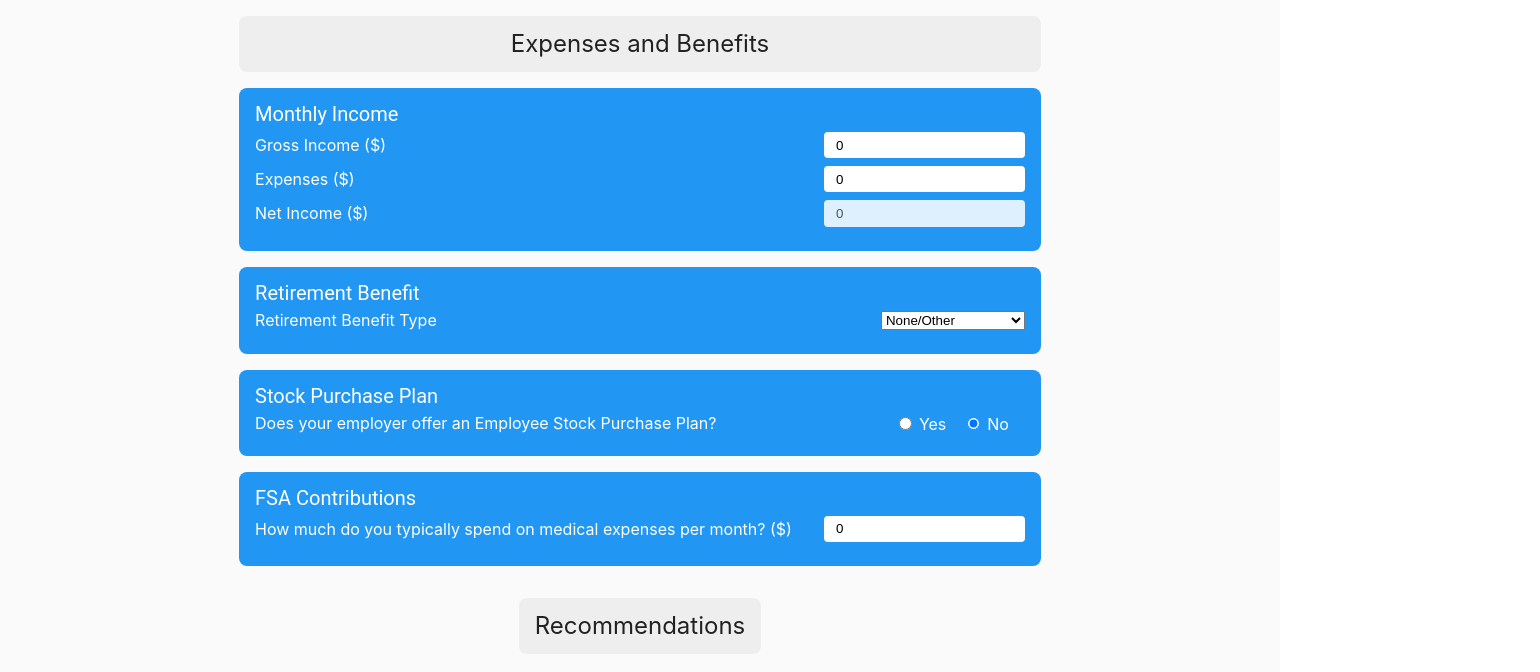
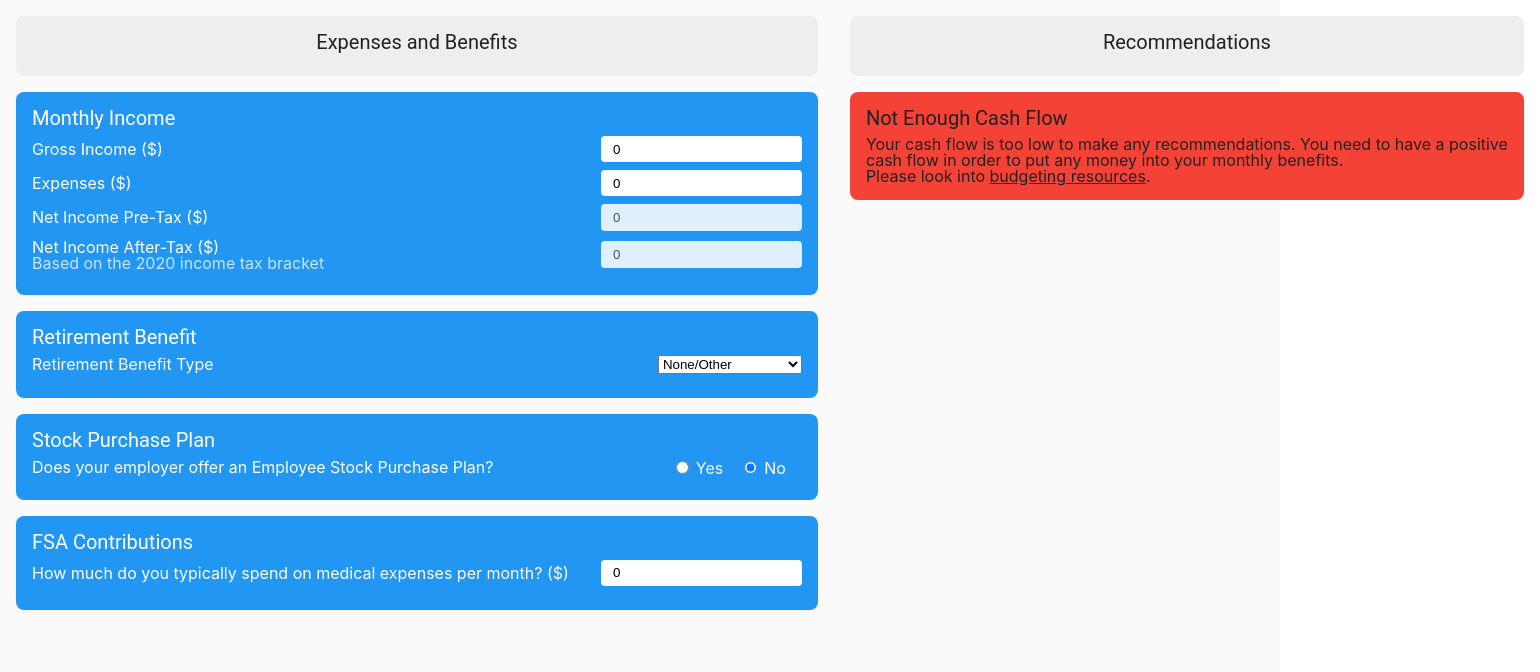
Before and after one commit to ArcticZeroo/hdfs, a React (Create React App) app: page / in a window 1280 px wide. Shown: the top 672 px of the page, 1540 px wide, since content can reach past the window. Built offline with nearby package versions, Linux system fonts and the light colour scheme.

Commit message:
Add error cards and after-tax income

```diff
--- /dev/null
+++ b/src/api/tax/tax-bracket.ts
@@ -0,0 +1,15 @@
+import { incomeBrackets2020 } from '../../constants/income-bracket';
+
+export const getTotalTax = (income: number) => {
+    let totalTax = 0;
+
+    for (const [[minBound, maxBound], taxRate] of incomeBrackets2020) {
+        const taxableAmount = Math.min(income, maxBound) - minBound;
+        totalTax += taxableAmount * taxRate;
+        if (income <= maxBound) {
+            break;
+        }
+    }
+
+    return totalTax;
+};
--- a/src/components/benefits/income/income-and-expenses.tsx
+++ b/src/components/benefits/income/income-and-expenses.tsx
@@ -1,12 +1,17 @@
 import React from 'react';
+import { getTotalTax } from '../../../api/tax/tax-bracket';
 import { useExpenses, useGrossIncome } from '../../../hooks/query-params';
+import { MathUtil } from '../../../util/math';
 import { Card, CardBody, CardTitle } from '../../card/card';
 import { Label, LabelAndInputContainer, Input, BoundedNumberInput } from '../../input/labels-and-input';
+import { Hint } from '../../styled/hint';
 
 export const IncomeAndExpenses: React.FC = () => {
     const [grossIncome, setGrossIncome] = useGrossIncome();
     const [expenses, setExpenses] = useExpenses();
     const netIncome = grossIncome - expenses;
+    const taxAmount = getTotalTax(grossIncome * 12);
+    const afterTax = MathUtil.toFixed(netIncome - (taxAmount / 12), 2);
 
     return (
         <Card>
@@ -28,9 +33,16 @@ export const IncomeAndExpenses: React.FC = () => {
                 </LabelAndInputContainer>
                 <LabelAndInputContainer>
                     <Label>
-                        Net Income ($)
+                        Net Income Pre-Tax ($)
                     </Label>
                     <Input type="number" disabled={true} value={netIncome}/>
+                </LabelAndInputContainer>
+                <LabelAndInputContainer>
+                    <Label>
+                        Net Income After-Tax ($)<br/>
+                        <Hint>Based on the 2020 income tax bracket</Hint>
+                    </Label>
+                    <Input type="number" disabled={true} value={afterTax}/>
                 </LabelAndInputContainer>
             </CardBody>
         </Card>
--- a/src/components/card/card.tsx
+++ b/src/components/card/card.tsx
@@ -9,17 +9,19 @@ export const CardContainer = styled.div`
   margin: 1rem;
 `;
 
-export const CardTitle = styled.div`
+const cardTitleStyle = `
   font-family: "Google Sans", "Product Sans", "Roboto", sans-serif;
   font-size: 1.25em;
   margin-bottom: 0.5rem;
 `;
 
+export const CardTitle = styled.div`${cardTitleStyle}`;
+
 export const CardBody = styled.div``;
 
 export const CenteredCardTitle = styled.div`
+  ${cardTitleStyle};
   text-align: center;
-  font-size: 1.5rem;
 `;
 
 export interface ICardProps {
@@ -53,7 +55,8 @@ export const AccentCard: React.FC<ICardProps> = ({ children, ...props }) => (
 );
 
 export const ErrorCard: React.FC<ICardProps> = ({ children, ...props }) => (
-    <Card {...props} backgroundColor={''} textColor={''}>
+    <Card {...props} backgroundColor={`var(${paletteVars.errorColor})`}
+          textColor={`var(${paletteVars.errorTextColor})`}>
         {children}
     </Card>
-)
+);
--- a/src/components/recommendation/recommendations.tsx
+++ b/src/components/recommendation/recommendations.tsx
@@ -1,17 +1,43 @@
 import React from 'react';
-import { AccentCard, CardBody, CenteredCardTitle } from '../card/card';
+import { useNetIncome } from '../../hooks/query-params';
+import { AccentCard, CardBody, CardTitle, CenteredCardTitle, ErrorCard } from '../card/card';
+import { Link } from '../styled/link';
 
 export const Recommendations = () => {
+    const netIncome = useNetIncome();
+
     return (
         <div>
             <AccentCard>
                 <CenteredCardTitle>
                     Recommendations
                 </CenteredCardTitle>
-                <CardBody>
-
-                </CardBody>
             </AccentCard>
+            {
+                netIncome <= 0 ? (
+                    <ErrorCard>
+                        <CardTitle>
+                            Not Enough Cash Flow
+                        </CardTitle>
+                        <CardBody>
+                            <p>
+                                Your cash flow is too low to make any recommendations. You need to have a positive<br/>
+                                cash flow in order to put any money into your monthly benefits.
+                            </p>
+                            <p>
+                                Please look into&nbsp;
+                                <Link href="https://www.nerdwallet.com/blog/finance/how-to-build-a-budget/">
+                                    budgeting resources
+                                </Link>.
+                            </p>
+                        </CardBody>
+                    </ErrorCard>
+                ) : (
+                    <div>
+                        TODO
+                    </div>
+                )
+            }
         </div>
     );
 };
--- /dev/null
+++ b/src/components/styled/hint.ts
@@ -0,0 +1,7 @@
+import styled from 'styled-components';
+import { paletteVars } from '../../constants/css-variables';
+
+export const Hint = styled.span`
+  color: var(${paletteVars.primaryTextColor});
+  opacity: 0.75;
+`;
--- /dev/null
+++ b/src/components/styled/link.ts
@@ -0,0 +1,5 @@
+import styled from 'styled-components';
+
+export const Link = styled.a`
+    color: inherit;
+`;
--- a/src/constants/colors.ts
+++ b/src/constants/colors.ts
@@ -7,14 +7,12 @@ export const primaryColors = {
     lightGrey:   '#EEE',
     white:       'white',
     black:       'black',
+    red:         '#F44336',
+    darkRed:     '#B71C1C',
 };
 
 export const accentColors = {
     blue: '#448AFF'
-};
-
-export const googleColors = {
-    buttonBlue: '#4285f4',
 };
 
 export const lightPalette: IPalette = {
@@ -23,6 +21,8 @@ export const lightPalette: IPalette = {
     primaryTextColor: primaryColors.white,
     accentColor:      primaryColors.lightGrey,
     accentTextColor:  primaryColors.almostBlack,
+    errorColor:       primaryColors.red,
+    errorTextColor:   primaryColors.almostBlack,
 };
 
 export const darkPalette: IPalette = {
@@ -31,4 +31,6 @@ export const darkPalette: IPalette = {
     primaryTextColor: primaryColors.almostWhite,
     accentColor:      accentColors.blue,
     accentTextColor:  primaryColors.almostBlack,
+    errorColor:       primaryColors.darkRed,
+    errorTextColor:   primaryColors.white,
 };
--- a/src/constants/css-variables.ts
+++ b/src/constants/css-variables.ts
@@ -5,5 +5,7 @@ export const paletteVars: Record<keyof IPalette, string> = {
     primaryColor:     '--primary-color',
     accentColor:      '--accent-color',
     primaryTextColor: '--primary-text-color',
-    accentTextColor:  '--accent-text-color'
+    accentTextColor:  '--accent-text-color',
+    errorColor:       '--error-color',
+    errorTextColor:   '--error-text-color',
 };
--- /dev/null
+++ b/src/constants/income-bracket.ts
@@ -0,0 +1,9 @@
+export const incomeBrackets2020 = [
+    [[0, 9875], 0.10],
+    [[9876, 40125], 0.12],
+    [[40126, 85525], 0.22],
+    [[85526, 163300], 0.24],
+    [[163301, 207350], 0.32],
+    [[207351, 518400], 0.35],
+    [[518401, Number.POSITIVE_INFINITY], 0.37]
+] as const;
--- a/src/hooks/query-params.ts
+++ b/src/hooks/query-params.ts
@@ -5,6 +5,11 @@ import { useQueryParam } from './use-query-param';
 
 export const useGrossIncome = () => useQueryParam(queryParam.grossIncome, numberSerializer, 0);
 export const useExpenses = () => useQueryParam(queryParam.expenses, numberSerializer, 0);
+export const useNetIncome = () => {
+    const [grossIncome] = useGrossIncome();
+    const [expenses] = useExpenses();
+    return grossIncome - expenses;
+}
 
 export const useRetirementBenefitType = () => useQueryParam(queryParam.retirementBenefitType,
     enumSerializer(Object.values(RetirementAccountType)), RetirementAccountType.noneOrOther);
--- a/src/models/palette.ts
+++ b/src/models/palette.ts
@@ -9,4 +9,8 @@ export interface IPalette {
     primaryTextColor: string;
     // Defines the text color on top of the accent color
     accentTextColor: string;
+    // Defines the color for errors
+    errorColor: string;
+    // Defines the text color on top of errors
+    errorTextColor: string;
 }
--- a/src/util/math.ts
+++ b/src/util/math.ts
@@ -2,4 +2,12 @@ export abstract class MathUtil {
     static clamp(value: number, {min, max}: {min: number, max: number}) {
         return Math.max(min, Math.min(value, max));
     }
+
+    static toFixed(value: number, precision: number) {
+        let multiplier = 1;
+        for (let i = 0; i < precision; i++) {
+            multiplier *= 10;
+        }
+        return Math.floor(value * multiplier) / multiplier;
+    }
 }
```
